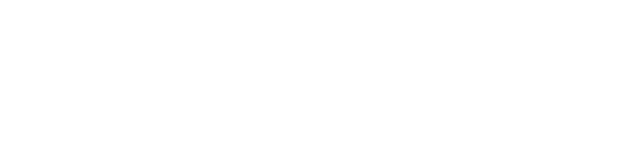
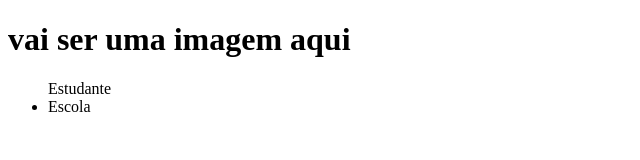
Before and after one commit to KETHLEENSARINHA/site-da-escola, a plain HTML site: page index.html in a window 1280 px wide. Shown: the whole page, without its empty margins (0-640 px from the left). Drawn offline with Linux system fonts and the light colour scheme.

Commit message:
Add files via upload

```diff
--- a/index.html
+++ b/index.html
@@ -3,4 +3,15 @@
 <head>
     <meta charset="UTF-8">
     <meta http-equiv="X-UA-Compatible" content="IE=edge">
-    <meta name="viewport" content=""
+    <meta name="viewport" content="wiewport" content="width=device-widht, incial-scale=1.0">
+    <title>Document</title>
+      <link rel="stylesheet" href="style.css"
+</head>
+      <header>
+  <h1>vai ser uma imagem aqui</h1>
+       <ul>
+       <l1>Estudante</l1>
+       <li>Escola</li>
+       </ul>
+       </header
+</html>
--- /dev/null
+++ b/style.css
@@ -0,0 +1,4 @@
+body {
+background-color: #d4295c
+color: white;
+}
```
